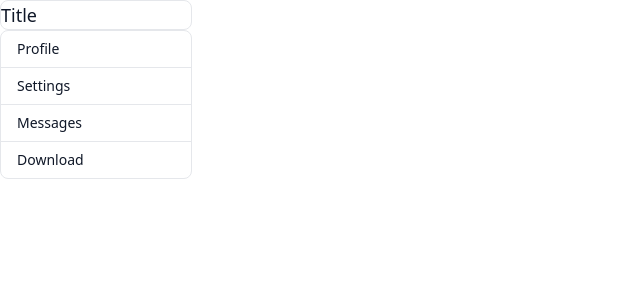
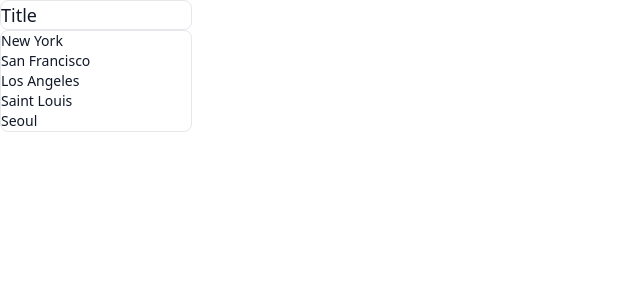
Before and after one commit to 2amkoding/react-recap, a React (Vite) app: page / in a window 1280 px wide. Shown: the top 300 px of the page, without its empty margins (0-640 px from the left). Built offline with nearby package versions, Linux system fonts and the light colour scheme.

Commit message:
rendering dynamically

```diff
--- /dev/null
+++ b/lessons/2-Components/RenderDynamically.md
@@ -0,0 +1,22 @@
+Problem: JSX does not have a FOR loop
+
+Solution: Arrays.map
+
+    const items = [
+        'New York',
+        'San Francisco',
+        'Los Angeles',
+        'Saint Louis',
+        'Seoul'
+    ];
+
+    items.map(item => <li>{item}</li>)
+
+note: in jsx, use {} to render dynamically
+
+        {items.map(item => <li>{item}</li>)}
+Problem: "each child in a list should have a unique "key" prop."
+    In a real world w API calls, this would mean 'items.id'.
+
+for now:
+    {items.map(item => <li key={item}>{item}</li>)}
--- a/src/components/ListGroup.jsx
+++ b/src/components/ListGroup.jsx
@@ -1,25 +1,25 @@
+function ListGroup() {
+  const items = [
+    "New York",
+    "San Francisco",
+    "Los Angeles",
+    "Saint Louis",
+    "Seoul",
+  ];
 
-function ListGroup() {
   return (
+    <>
+      <h1 className="w-48 text-lg font-medium text-gray-900 bg-white border border-gray-200 rounded-lg dark:bg-gray-700 dark:border-gray-600 dark:text-white">
+        Title
+      </h1>
 
-    <>
-        <h1 className="w-48 text-lg font-medium text-gray-900 bg-white border border-gray-200 rounded-lg dark:bg-gray-700 dark:border-gray-600 dark:text-white">Title</h1>
-
-          <ul className="w-48 text-sm font-medium text-gray-900 bg-white border border-gray-200 rounded-lg dark:bg-gray-700 dark:border-gray-600 dark:text-white">
-        <li className="w-full px-4 py-2 border-b border-gray-200 rounded-t-lg dark:border-gray-600">
-          Profile
-        </li>
-        <li className="w-full px-4 py-2 border-b border-gray-200 dark:border-gray-600">
-          Settings
-        </li>
-        <li className="w-full px-4 py-2 border-b border-gray-200 dark:border-gray-600">
-          Messages
-        </li>
-        <li className="w-full px-4 py-2 rounded-b-lg">Download</li>
-          </ul>
-
+      <ul className="w-48 text-sm font-medium text-gray-900 bg-white border border-gray-200 rounded-lg dark:bg-gray-700 dark:border-gray-600 dark:text-white">
+        {items.map((item) => (
+          <li key={item}>{item}</li>
+        ))}
+      </ul>
     </>
-    );
+  );
 }
 
 export default ListGroup;
```
